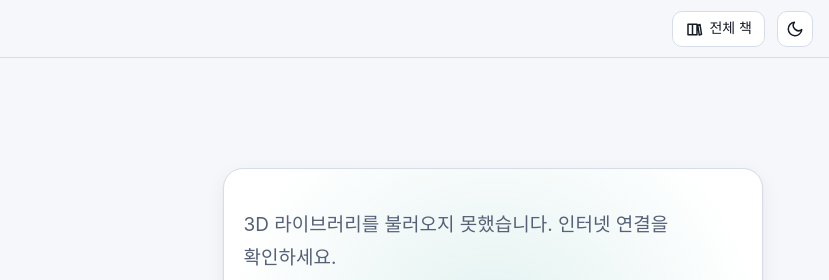
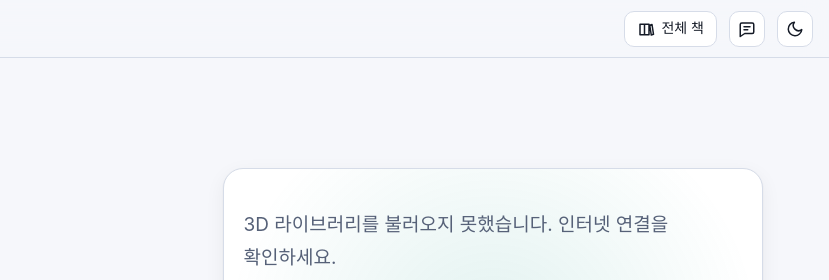
Before and after one commit to geniuskey/memorybook, a website: page index.html in a window 1280 px wide. Shown: the top 280 px of the page, 451-1280 px from the left. Drawn offline with nearby package versions, Linux system fonts and the light colour scheme; a web font is replaced by a local one.

Commit message:
Add reader feedback shortcut to top bar

```diff
--- a/css/style.css
+++ b/css/style.css
@@ -144,6 +144,8 @@
   .mb-topbar .series-link { width: 36px; padding: 0; }
   .mb-topbar .series-link span { display: none; }
 }
+@media (max-width: 620px) { .mb-topbar .mb-logo small { display: none; } }
+@media (max-width: 420px) { .mb-topbar .mb-logo span { display: none; } }
 .mb-progress { position: absolute; left: 0; bottom: -1px; height: 2px; background: linear-gradient(90deg, var(--accent), var(--accent-2)); width: 0; }
 
 /* Drawer (chapter list) */
--- a/js/common.js
+++ b/js/common.js
@@ -424,6 +424,7 @@
     const root = body.dataset.root != null ? body.dataset.root : body.dataset.chapter ? "../" : "";
     const curSlug = body.dataset.chapter || "";
     const href = (slug) => (slug ? `${root}chapters/${slug}.html` : `${root}index.html`);
+    const feedbackUrl = "https://books.euiyun.com/feedback.html?book=memorybook&page=" + encodeURIComponent(location.href);
 
     // favicon
     if (!document.querySelector('link[rel="icon"]')) { const fi = document.createElement("link"); fi.rel = "icon"; fi.type = "image/svg+xml"; fi.href = root + "favicon.svg"; document.head.appendChild(fi); }
@@ -438,6 +439,13 @@
       <a class="mb-btn series-link" href="https://books.euiyun.com/" aria-label="전체 책 보기" title="전체 책 보기"><svg width="18" height="18" viewBox="0 0 24 24" fill="none" stroke="currentColor" stroke-width="2" stroke-linecap="round" stroke-linejoin="round" aria-hidden="true"><path d="M4 5.5h6v14H4zM10 5.5h6v14h-6zM17 7l3-1 2 13-3 1z"/></svg><span>전체 책</span></a>
       <button class="mb-btn icon" id="mb-theme" aria-label="테마 전환"></button>
       <div class="mb-progress" id="mb-progress"></div>`;
+    const feedbackButton = document.createElement("a");
+    feedbackButton.className = bar.className.replace("-topbar", "-btn") + " icon feedback-button";
+    feedbackButton.href = feedbackUrl;
+    feedbackButton.setAttribute("aria-label", "독자 의견 보내기");
+    feedbackButton.title = "독자 의견 보내기";
+    feedbackButton.innerHTML = '<svg width="18" height="18" viewBox="0 0 24 24" fill="none" stroke="currentColor" stroke-width="2" stroke-linecap="round" stroke-linejoin="round" aria-hidden="true"><path d="M5 4h14a2 2 0 0 1 2 2v10a2 2 0 0 1-2 2H9l-6 4V6a2 2 0 0 1 2-2z"/><path d="M8 9h8M8 13h5"/></svg>';
+    bar.querySelector("[id$='-theme']").before(feedbackButton);
     body.prepend(bar);
 
     // drawer
@@ -514,8 +522,8 @@
     foot.innerHTML = `MemoryBook — 공학도를 위한 인터랙티브 메모리 반도체 교과서 · 수치는 교육용 근사 모델입니다.<br>
       © 2026 geniuskey 및 MemoryBook 기여자 · 콘텐츠 <a rel="license" href="https://creativecommons.org/licenses/by/4.0/">CC BY 4.0</a> · 코드 <a href="${root}LICENSE-MIT">MIT</a> · <a href="${root}LICENSE.md">라이선스 안내</a>`;
     const feedbackLink = document.createElement("a");
-    feedbackLink.href = "https://books.euiyun.com/feedback.html?book=memorybook&page=" + encodeURIComponent(location.href);
-    feedbackLink.textContent = "오류·질문·제안";
+    feedbackLink.href = feedbackUrl;
+    feedbackLink.textContent = "독자 의견";
     foot.append(" · ", feedbackLink);
     body.appendChild(foot);
 
```
